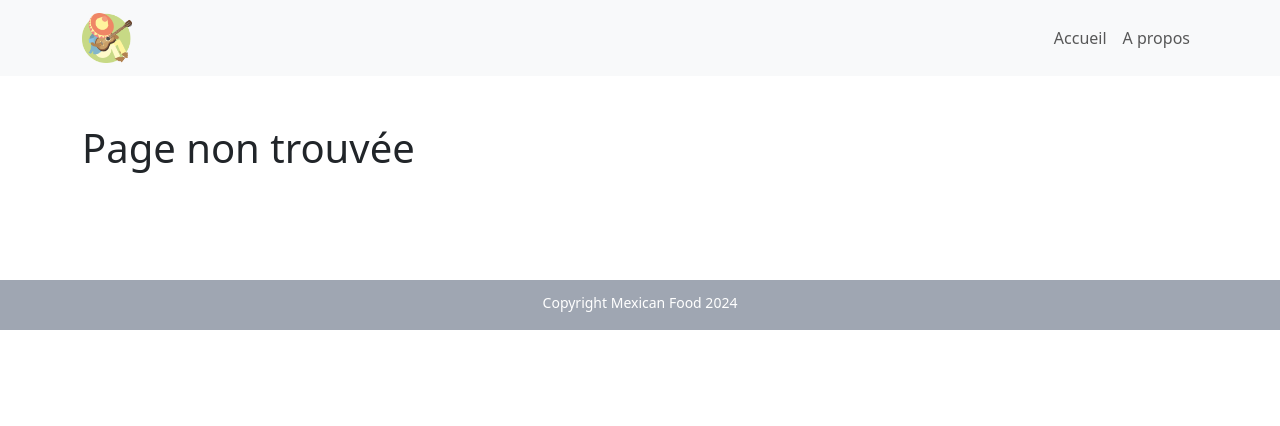
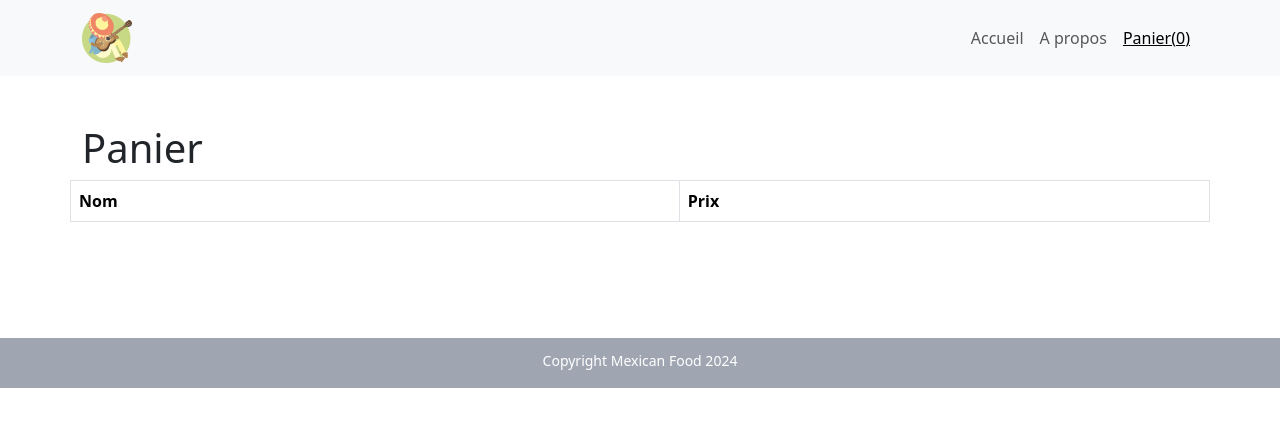
Before and after one commit to DIENEAntoine/init-react, a React (Create React App) app: page /panier in a window 1280 px wide. Shown: the top 426 px of the page. Built offline with nearby package versions, Linux system fonts and the light colour scheme.

Commit message:
Activité 20

```diff
--- a/src/App.js
+++ b/src/App.js
@@ -1,20 +1,30 @@
 import { Route, Routes } from "react-router-dom";
+import React, { useState, useEffect } from 'react';
 import Home from "./pages/Home.jsx";
 import DishDetails from "./pages/DishDetails.jsx";
 import NotFound from "./pages/NotFound.jsx";
 import About from "./pages/About.jsx";
 import Layout from "./components/Layout.jsx";
+import Cart from "./pages/Cart.jsx";
 
 function App() {
+
+  const [cart, setCart] = useState([]);
+
+  const addToCart = (product) => {
+    setCart((prevCart) => [...prevCart, product]);
+  };
+
   return (
     <>
       <Routes>
-        <Route element={<Layout/>}>
-          <Route index element={<Home/>} />
-          <Route path="/a-propos" element={<About />}/>
-          <Route path="/plat/:slug" element={<DishDetails />}/>
-          <Route path="*" element={<NotFound />} />
-        </Route>
+          <Route element={<Layout cart={cart} />}>
+            <Route index element={<Home/>} />
+            <Route path="/a-propos" element={<About />}/>
+            <Route path="/plat/:slug" element={<DishDetails addToCart={addToCart} />}/>
+            <Route path="/panier" element={<Cart cart={cart} />} />
+            <Route path="*" element={<NotFound />} />
+          </Route>
       </Routes>
     </>
   );
--- a/src/components/Header.jsx
+++ b/src/components/Header.jsx
@@ -4,9 +4,25 @@ import Navbar from 'react-bootstrap/Navbar';
 import '../assets/styles/styleheader.css';
 import logo from '../assets/images/logo.webp';
 import { NavLink } from 'react-router-dom';
+import { useState, useEffect } from 'react';
 
 
-const Header = () => {
+const Header = ({ cart }) => {
+
+    const [totalQty, setTotalQty] = useState(0);
+
+    useEffect(() => {
+        let totalCarts = 0;
+        console.log(cart);
+        cart.forEach((dish) => {
+            totalCarts += dish.quantity;
+
+        });
+        console.log(totalCarts);
+        setTotalQty(totalCarts);
+    }, [cart]);
+
+
     return (
         <header>
             <Navbar className='bg-body-tertiary'>
@@ -22,6 +38,7 @@ const Header = () => {
                         <Nav>
                             <NavLink to="/" className="nav-link">Accueil</NavLink>
                             <NavLink to="/a-propos" className="nav-link">A propos</NavLink>
+                            <NavLink to="/panier" className="nav-link">Panier({totalQty})</NavLink>
                         </Nav>
                     </Navbar.Collapse>
                 </Container>
--- a/src/components/Layout.jsx
+++ b/src/components/Layout.jsx
@@ -3,10 +3,10 @@ import Header from "./Header";
 import Footer from "./Footer";
 import { Outlet } from "react-router-dom";
 
-const Layout = () => {
+const Layout = ({ cart }) => {
     return (
         <>
-            <Header />
+            <Header cart={cart}/>
             <main className="Content">
                 <Outlet />
             </main>
--- /dev/null
+++ b/src/pages/Cart.jsx
@@ -0,0 +1,36 @@
+import React from 'react';
+import Row from 'react-bootstrap/Row';
+import Col from 'react-bootstrap/Col';
+import Table from 'react-bootstrap/Table';
+import Container from 'react-bootstrap/Container';
+
+const Cart = ({ cart }) => {
+    return (
+        <Container>
+            <Row className='mt-5'>
+                <h1>Panier</h1>
+            </Row>
+            <Row>
+                <Table striped bordered hover>
+                    <thead>
+                        <tr>
+                            <th>Nom</th>
+                            <th>Prix</th>
+                        </tr>
+                    </thead>
+                    <tbody>
+                        {cart.map((cartItem) => (
+                            <tr >
+                                <td>{cartItem.name}</td>
+                                <td>{cartItem.price}€</td>
+                            </tr>
+                        ))}
+                    </tbody>
+                </Table>
+            </Row>
+        </Container>
+
+    );
+};
+
+export default Cart;
--- a/src/pages/DishDetails.jsx
+++ b/src/pages/DishDetails.jsx
@@ -5,17 +5,22 @@ import DishesData from '../datas/Dishes.json';
 import Button from 'react-bootstrap/Button';
 
 
-const DishDetail = () => {
+const DishDetail = ({ addToCart }) => {
     const { slug } = useParams();
-
     const [dish, setDish] = useState(null);
 
     useEffect(() => {
-        const foundDish = DishesData.find(d => d.slug === slug);
+        const foundDish = DishesData.find((d) => d.slug === slug);
+        setDish(foundDish);
+    }, [slug]);
 
-        setDish(foundDish);
+    const handleAddToCart = () => {
+        if (dish) {
+            dish.quantity = 1;
+            addToCart(dish);
+        }
+    };
 
-    }, [slug]);
 
     return (
         <Container>
@@ -32,7 +37,7 @@ const DishDetail = () => {
                     <h1 className='mb-5'>{dish.name}</h1>
                     <p>{dish.description}</p>
                     <p>{dish.price}€</p>
-                    <Button variant="primary">Commander</Button>
+                    <Button variant="primary" onClick={handleAddToCart}>Commander</Button>
                 </Col>
             </Row>
         ) : (
```
